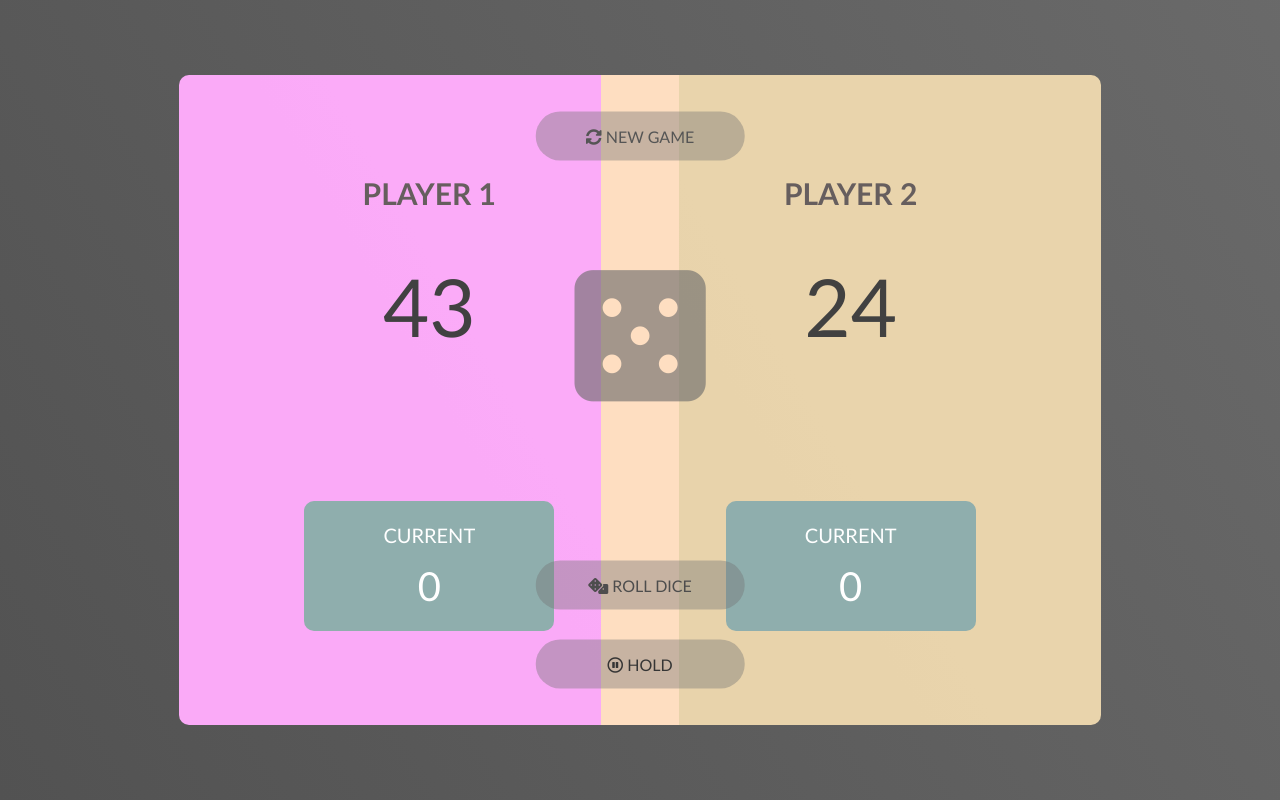
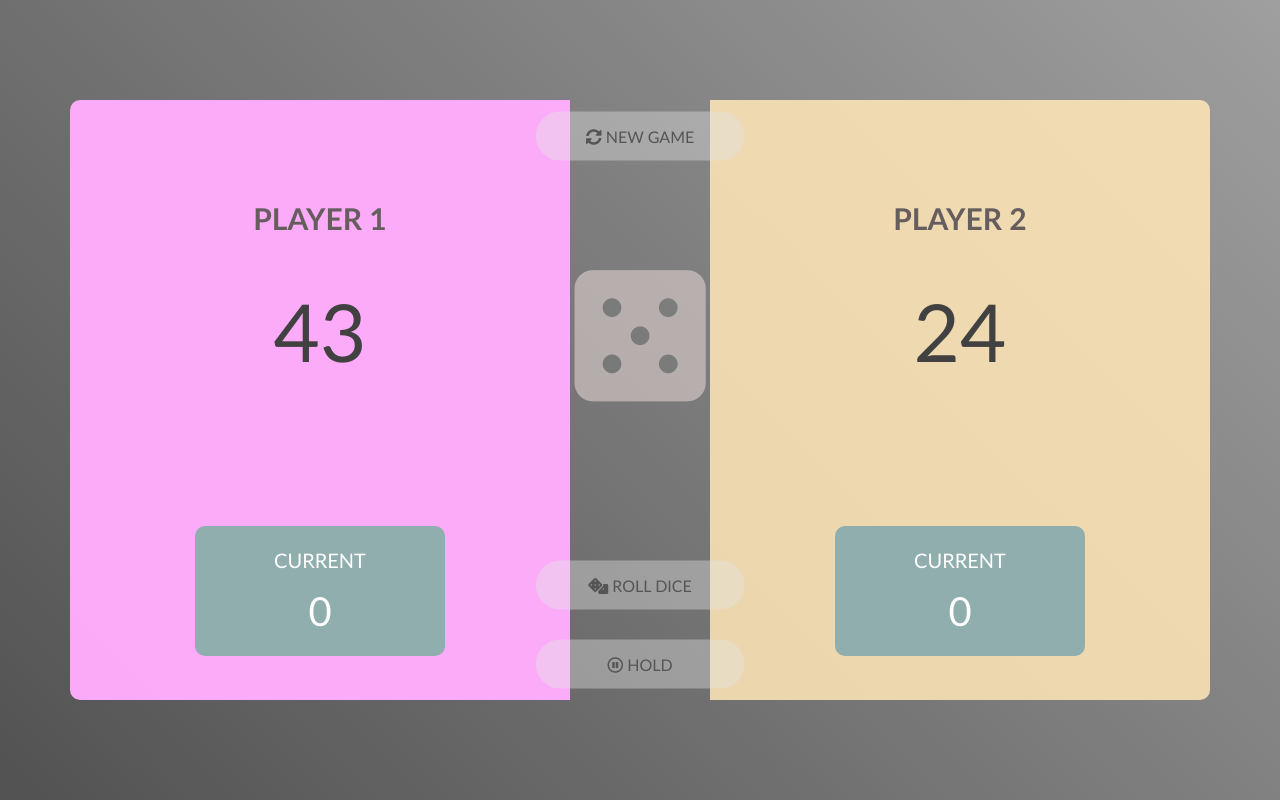
Before and after one commit to mahmuduhasan/DiceGame, a plain HTML site: page index.html in a window 1280 px wide. Drawn offline with Linux system fonts and the light colour scheme.

Commit message:
UI Updated

```diff
--- a/assets/css/style.css
+++ b/assets/css/style.css
@@ -7,21 +7,20 @@
 .screen {
   height: 100vh;
   width: 100%;
-  background: linear-gradient(60deg, rgb(82, 82, 82), rgb(157, 157, 157));
-  background-size: 400%, 400%;
+  background: linear-gradient(45deg, rgb(82, 82, 82), rgb(206, 206, 206));
+  background-size: 200%, 200%;
   position: relative;
 }
 .left {
-  height: 650px;
+  height: 600px;
   width: 500px;
   background: rgba(255, 231, 184, 0.857);
   border-radius: 10px 0px 0px 10px;
 }
 .right {
-  height: 650px;
+  height: 600px;
   width: 500px;
   background: rgba(255, 231, 184, 0.857);
-  margin-left: -258px;
   border-radius: 0px 10px 10px 0px;
 }
 .frame {
@@ -82,25 +81,25 @@ main {
 #dice {
   font-size: 150px;
   margin-bottom: 150px;
-  color: rgba(106, 106, 106, 0.618)
+  color: rgba(220, 205, 205, 0.618)
 }
 .new-game {
   margin-bottom: 100px;
   color: rgb(85, 85, 85);
-  background: rgba(114, 114, 114, 0.398);
+  background: rgba(228, 228, 228, 0.398);
   padding: 15px 50px;
   border-radius: 30px;
 }
 .roll-dice {
-  color: rgb(77, 77, 77);
-  background: rgba(114, 114, 114, 0.398);
+  color: rgb(85, 85, 85);
+  background: rgba(228, 228, 228, 0.398);
   padding: 15px 30px;
   border-radius: 30px;
   margin-bottom: 30px;
 }
 .hold {
-  color: rgb(53, 53, 53);
-  background: rgba(114, 114, 114, 0.398);
+  color: rgb(85, 85, 85);
+  background: rgba(228, 228, 228, 0.398);
   padding: 15px 30px;
   border-radius: 30px;
 }
```
